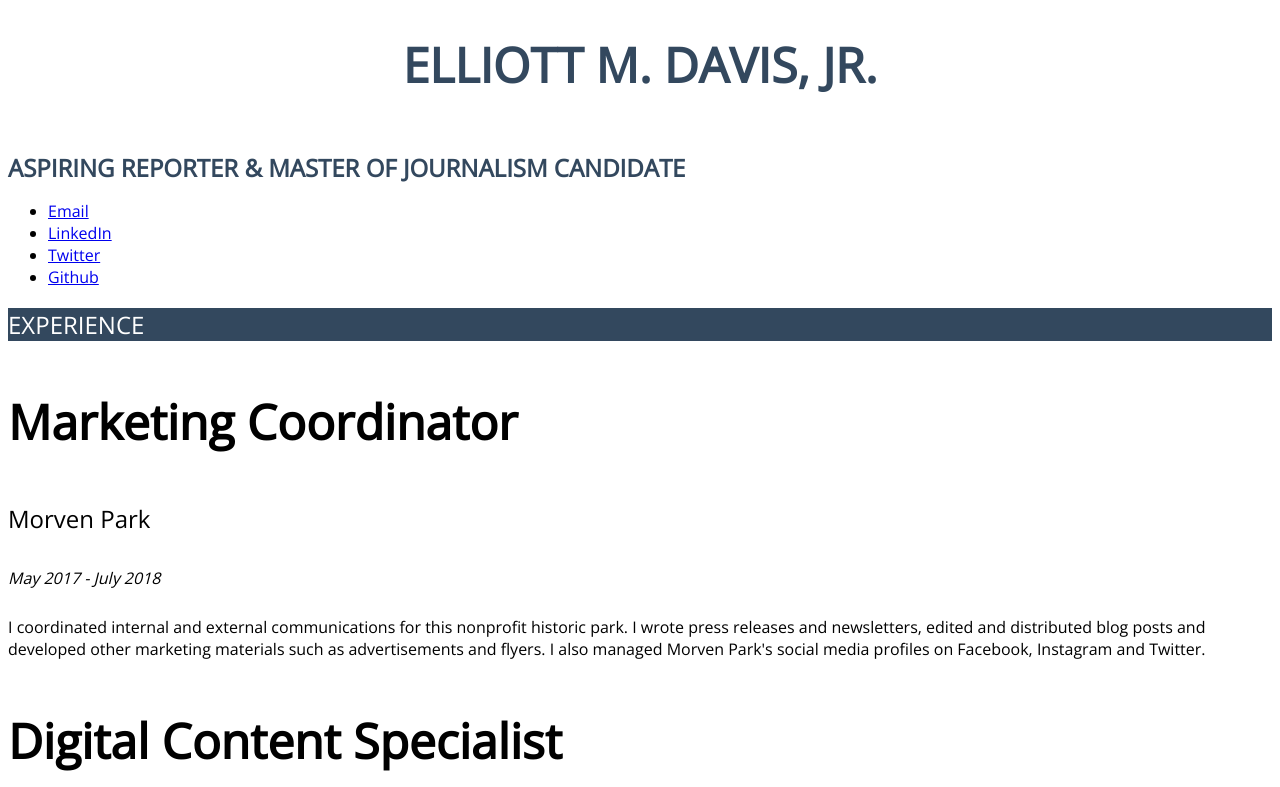
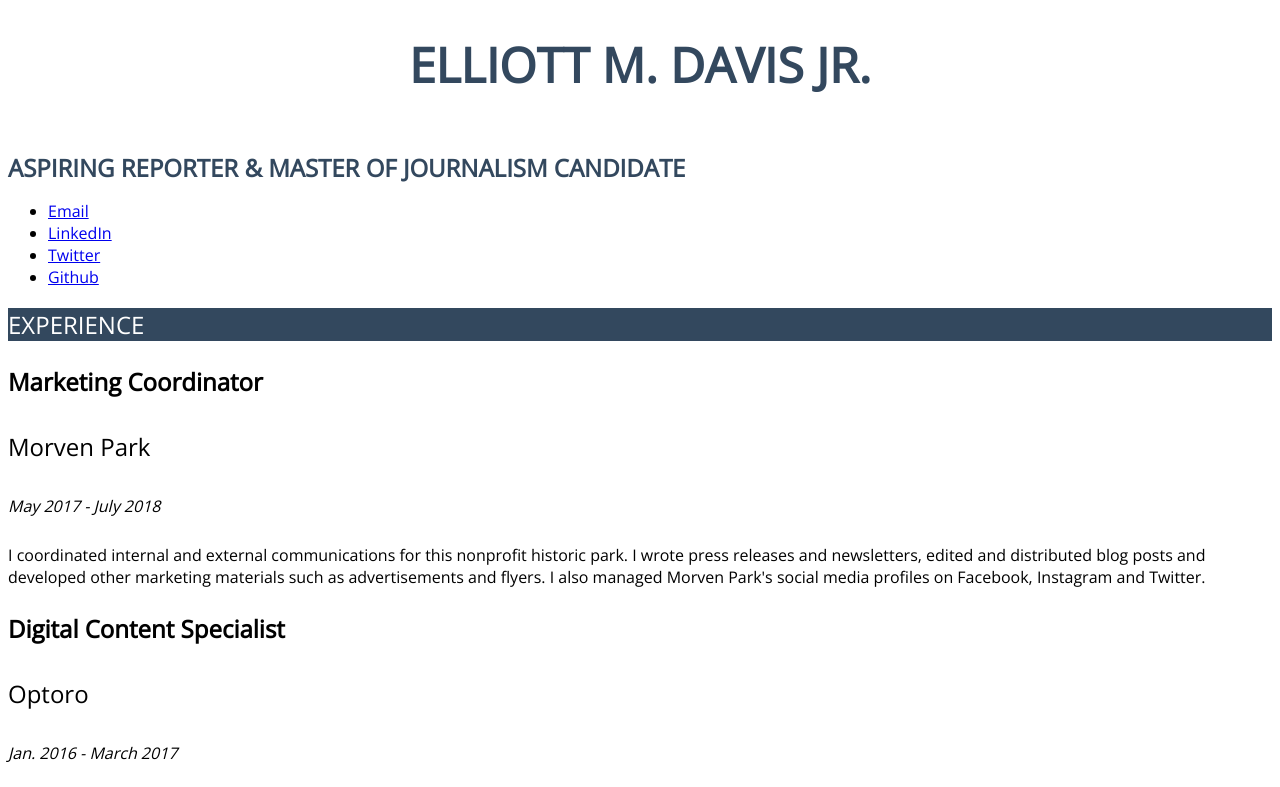
Before and after one commit to edavisjr/Elliott-Davis-jour652, a plain HTML site: page resume-project/index.html in a window 1280 px wide. Shown: the top 787 px of the page. Drawn offline with nearby package versions, Linux system fonts and the light colour scheme.

Commit message:
CSS resume project progress 4 (FINAL)

```diff
--- a/resume-project/index.html
+++ b/resume-project/index.html
@@ -13,7 +13,7 @@
 <body>
 <!-- I built this myself! !-->
 
-<h1>Elliott M. Davis, Jr.</h1>
+<h1>Elliott M. Davis Jr.</h1>
 <!--Photo commented out-->
 <!--<img src="Elliott-Davis-Photo.jpg" width="300px">-->
 <br>
--- a/resume-project/style.css
+++ b/resume-project/style.css
@@ -1,7 +1,11 @@
+/* styles for my resume */
+
+/* default styling */
 body {
   font-family: 'Open Sans', arial, sans-serif;
 }
 
+/* name banner */
 h1 {
   font-size:3em;
   color: #33485e;
@@ -9,12 +13,14 @@ h1 {
   text-align: center;
 }
 
+/* my title */
 strong {
   font-size: 1.5em;
   text-transform: uppercase;
   color: #33485e;
 }
 
+/* section titles */
 h2 {
   font-size:1.5em;
   text-transform: uppercase;
@@ -23,22 +29,26 @@ h2 {
   font-weight: 400;
 }
 
+/*job titles*/
 h3 {
-  font-size:3em;
+  font-size:1.5em;
   font-weight:600;
 }
 
+/* organization names */
 h4 {
   font-size:1.5em;
   font-weight:400;
 }
 
+/* job dates */
 h5 {
   font-size:1em;
   font-weight:400;
   font-style: italic;
 }
 
+/* contact info, skills, education lists */
 li {
   font-size:1em;
 }
```
